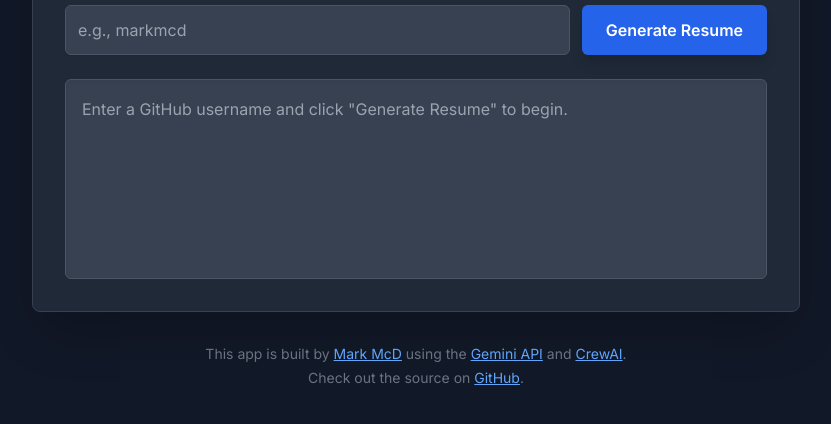
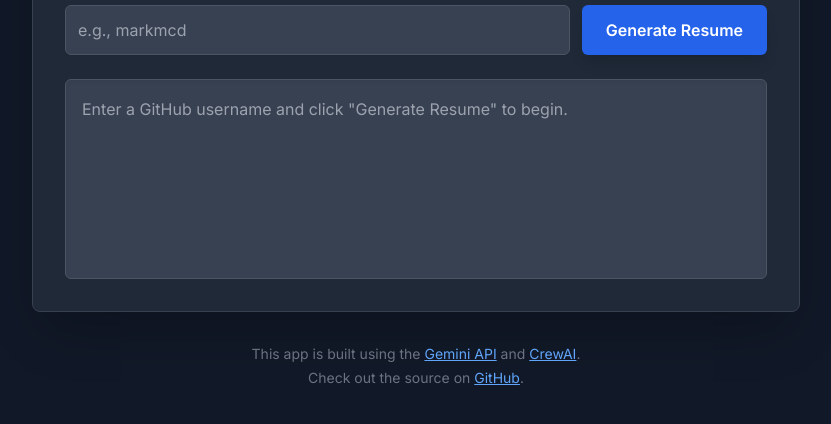
Before and after one commit to google-gemini/crewai-quickstart, a plain HTML site: page src/static/index.html in a window 1280 px wide. Shown: the part 266-690 px from the top of the page, without its empty margins (224-1055 px from the left). Drawn offline with nearby package versions, Linux system fonts and the light colour scheme.

Commit message:
fix: Remove personal branding from footer

```diff
--- a/src/static/index.html
+++ b/src/static/index.html
@@ -121,9 +121,7 @@
 
     <div class="text-center text-gray-500 text-sm mt-8">
         <p>
-            This app is built by
-            <a href="http://linktree.com/markmcd" target="_blank" class="text-blue-400 hover:text-blue-300 underline">Mark McD</a>
-            using the
+            This app is built using the
             <a href="https://ai.google.dev/gemini-api" target="_blank" class="text-blue-400 hover:text-blue-300 underline">Gemini API</a>
             and
             <a href="https://www.crewai.com/" target="_blank" class="text-blue-400 hover:text-blue-300 underline">CrewAI</a>.
```
